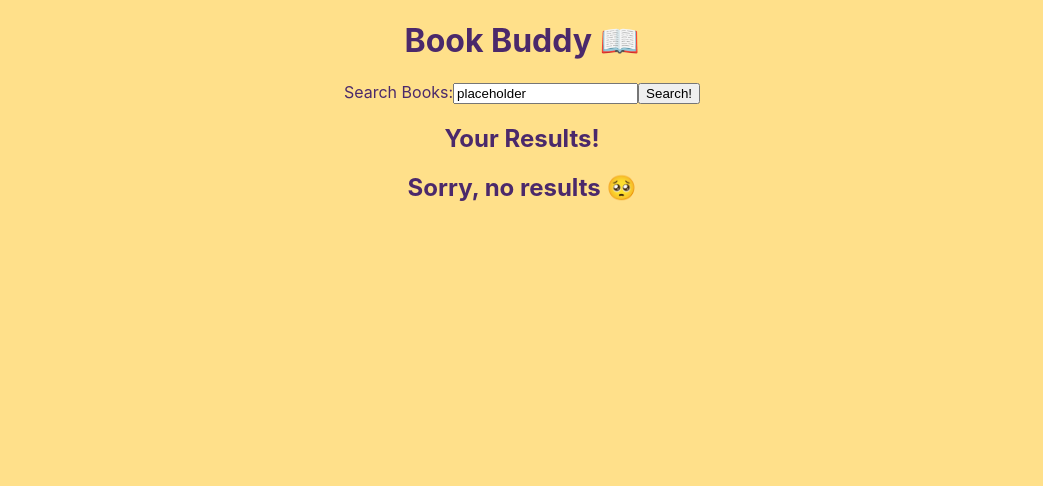
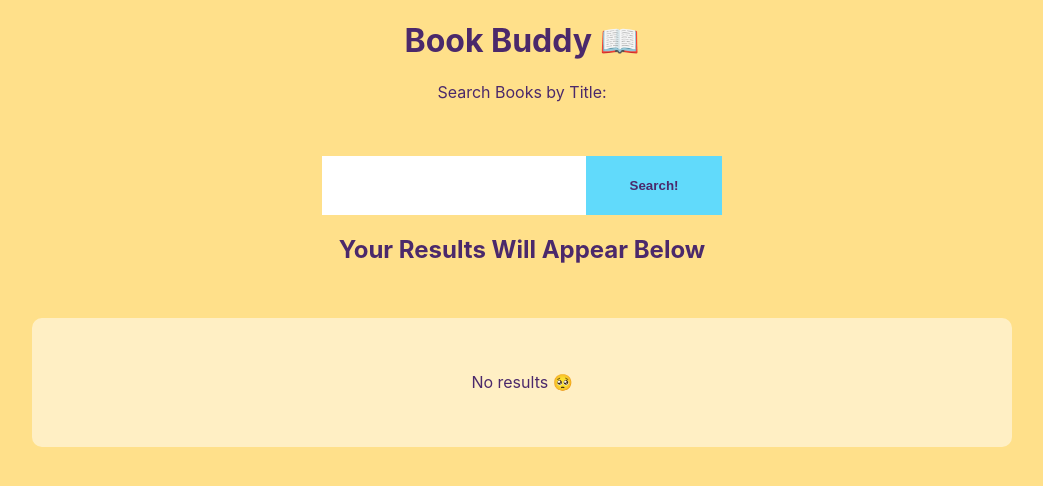
Before and after one commit to Vice23/moriah-vice-project-three, a React (Create React App) app: page / in a window 1280 px wide. Shown: the top 486 px of the page, without its empty margins (118-1161 px from the left). Built offline with nearby package versions, Linux system fonts and the light colour scheme.

Commit message:
all basic styling and book search functionality complete

```diff
--- a/src/App.css
+++ b/src/App.css
@@ -6,9 +6,8 @@ body {
 
 .wrapper {
   max-width: 1260px;
-  width: 80%;
+  width: 85%;
   margin: 0 auto;
-
 }
 
 
@@ -16,25 +15,59 @@ body {
   scale: 200%;
 }
 
-
-.search-results {
-  /* min-height: 100vh; */
+.input-and-search {
   display: flex;
-  flex-wrap: wrap;
-  /* flex-direction: column;
-  align-items: flex-start;
-  justify-content: center; */
+  justify-content: center;
+  align-items: center;
+  width: 100%;
+  margin-top:5%;
 }
 
-.App-link {
-  color: #61dafb;
+.input-and-search button {
+  border: none;
+}
+
+.input-and-search input, .input-and-search button {
+  padding: 2% 4%;
+  border: none;
+}
+
+button, .cta {
+  background-color: #61dafb;
+  font-weight: bold;
+  color: #4B296B;
+}
+
+.no-results, .book-container {
+  background-color: RGB(255, 255, 255, 0.5);
+  padding: 5%;
+  margin: 5%;
+  border-radius: 10px;
 }
 
 /* Book Display Area */
-.book-container {
-  background-color: #61dafb;
-  padding: 5%;
-  margin: 5%;
+
+.search-results {
+  display: flex;
+  flex-wrap: wrap;
+}
+
+.book-container  {
   width: 30%;
-  border-radius: 50px;
 }
+
+.cta {
+  text-decoration: none;
+  padding: 4% 20%;
+  border-radius: 5px;
+}
+
+
+/* Media Queries for smaller screens */
+
+@media (max-width: 480px) {
+
+  .book-container {
+      width: 100%;
+  }
+}
--- a/src/App.js
+++ b/src/App.js
@@ -17,7 +17,7 @@ function App() {
 
   // side effect to call the API
   useEffect(() => {
-    if (userInput && userInput !== null) {
+    if (userInput && userInput !== null && userInput !== '') {
     axios({
       baseURL: 'http://openlibrary.org/',
       url: '/search.json',
@@ -29,13 +29,12 @@ function App() {
       }
     })
       .then((jsonData) => {
-
         // take the data that is returned from the API and store it in state
         setBooks(jsonData.data.docs);
         console.log(books);
       })
     }
-  }, [userInput])
+  }, [userInput, books])
 
   // defining the function that will be passed as props to the Form
   // when the function is called - by Form -- it will update state
--- a/src/DisplayBooks.js
+++ b/src/DisplayBooks.js
@@ -1,15 +1,15 @@
 
 const DisplayBooks = (props) => {
     console.log('Rendered DisplayBooks component');
-    console.log(props.books);
+    console.log("from DisplayBooks: ");
+    console.log(props);
 
     return (
         <section>
-            <h2>Your Results! </h2>
+            <h2>Your Results Will Appear Below </h2>
             {
-
                 props.books.length === 0 ? (
-                    <h2>Sorry, no results 🥺 </h2>
+                    <p className="no-results">No results 🥺 </p>
                 ) : (
                     <div className="search-results">
                         {
@@ -23,32 +23,28 @@ const DisplayBooks = (props) => {
                                         <h3>{book.title}</h3>
                                         {
                                             (book.author_name) ?
-                                                <h4>By: {book.author_name[0]}</h4>
-                                                : <h4> Author Unknown</h4>
+                                                <h5>By: {book.author_name[0]}</h5>
+                                                : <h5> Author Unknown</h5>
                                         }
 
                                         {
                                             (book.publish_year) ?
-                                                <h4>Published: {book.publish_year[0]}</h4>
-                                                : <h4> Year Published Unknown</h4>
+                                                <h6>Published: {book.publish_year[0]}</h6>
+                                                : <h6> Year Published Unknown</h6>
                                         }
 
                                         {
                                             (book.id_amazon) ?
-                                                <h4>
-                                                    <a href={"https://www.amazon.com/s?k=" + book.id_amazon[0]}>Find Out More</a>
-                                                </h4>
+                                                <p>
+                                                    <a className="cta" href={"https://www.amazon.com/s?k=" + book.id_amazon[0]}>Find Out More</a>
+                                                </p>
                                                 : (book.id_librarything) ?
-                                                    <h4>
-                                                        <a href={"https://www.librarything.com/work/" + book.id_librarything[0]}>Find Out More</a>
-                                                    </h4>
-                                                    : (book.id_goodreads) ?
-                                                        <h4>
-                                                            <a href={"https://www.librarything.com/work/" + book.id_goodreads[0]}>Find Out More</a>
-                                                        </h4>
-                                                        : <h4>
-                                                            <a href={"https://www.google.com/search?tbm=bks&q=" + book.title + " by " + book.author_name}>Find Out More</a>
-                                                        </h4>
+                                                    <p >
+                                                        <a className="cta" href={"https://www.librarything.com/work/" + book.id_librarything[0]}>Find Out More</a>
+                                                    </p>
+                                                    : <p >
+                                                        <a className="cta" href={"https://www.google.com/search?tbm=bks&q=" + book.title + " by " + book.author_name}>Find Out More</a>
+                                                    </p>
                                         }
                                     </div>
                                 )
--- a/src/Form.js
+++ b/src/Form.js
@@ -6,7 +6,7 @@ const Form = (props) => {
     console.log('form rendered');
 
     // initializing state to check when form has been changed
-    const [searchValue, setSearchValue] = useState('placeholder');
+    const [searchValue, setSearchValue] = useState('');
 
     console.log(props);
 
@@ -27,14 +27,14 @@ const Form = (props) => {
             onSubmit={
                 (event) => {
                     props.handleSubmit(event, searchValue)
-                    // console.log(event.target[0].value);
-                    // setSearchValue(event.target[0].value)
 
                 }
             }
 
         >
-            <label htmlFor="userSearch">Search Books:</label>
+            <label htmlFor="userSearch">Search Books by Title:</label>
+
+            <div className="input-and-search">
                 <input
                     type="text" id="userSearch"
 
@@ -44,6 +44,7 @@ const Form = (props) => {
                 </input>
 
                 <button >Search!</button>
+            </div>
 
         </form>
     )
```
Lines whose indentation alone changed are shown as unchanged.
